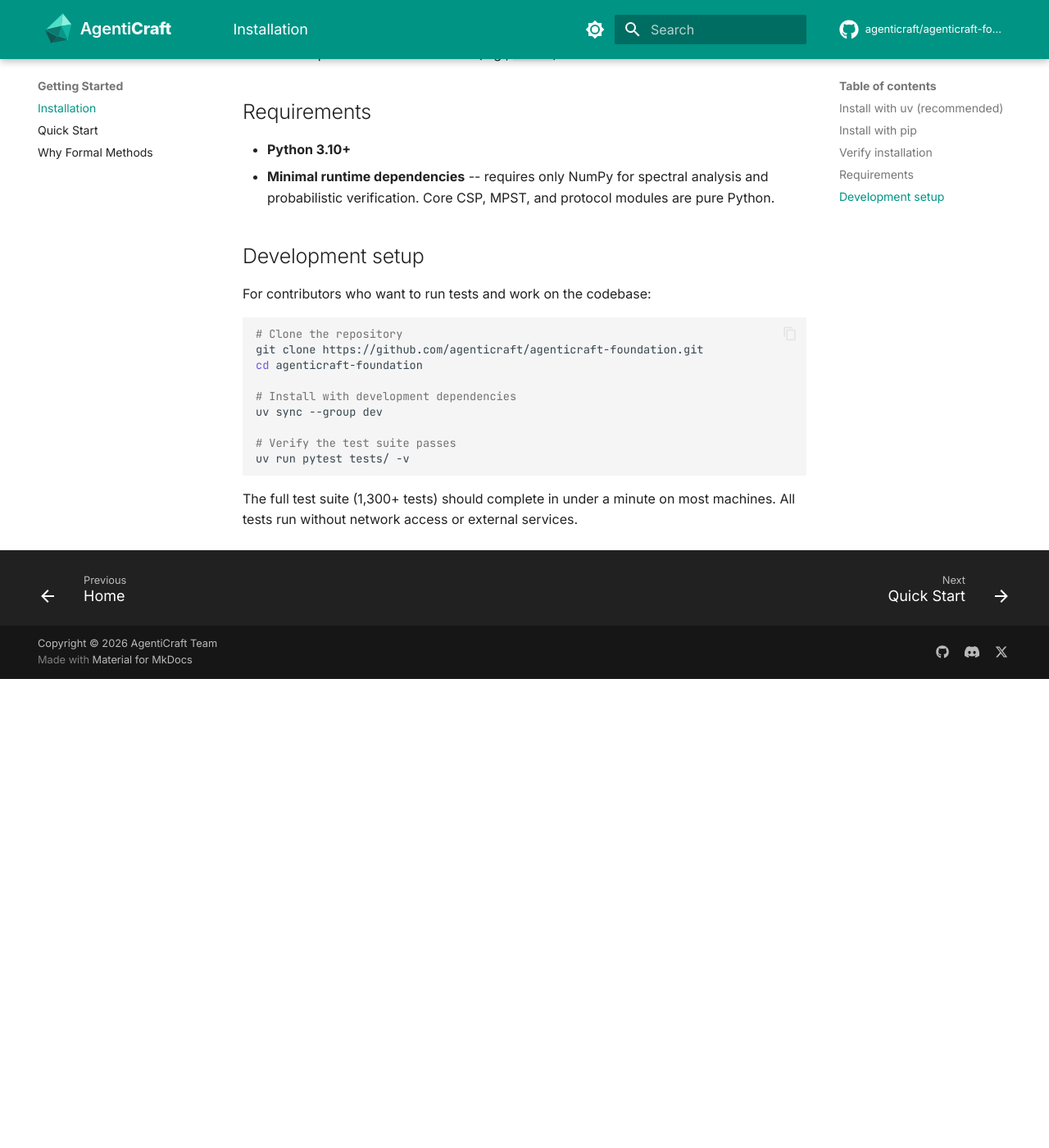
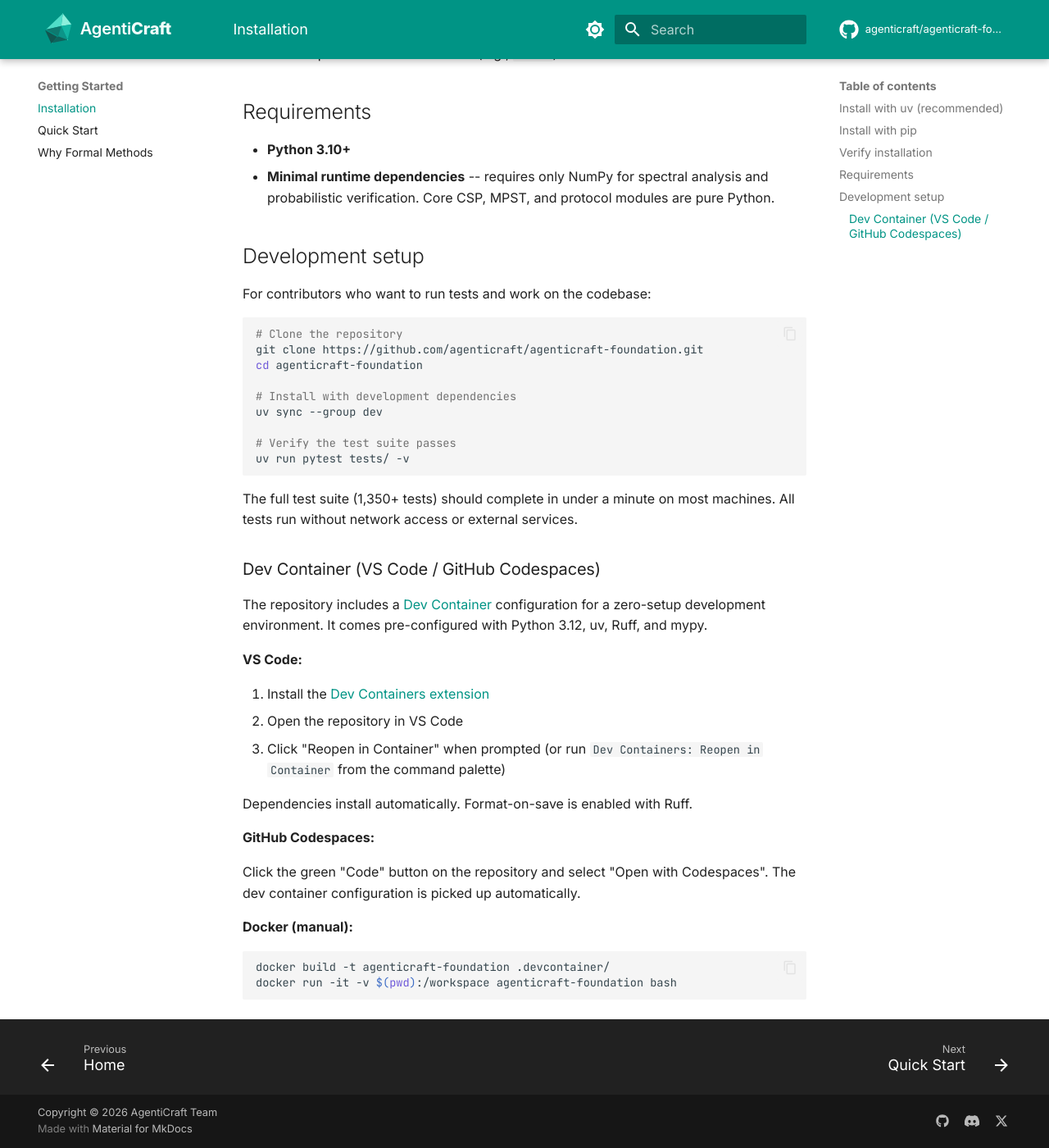
Before and after one commit to agenticraft/agenticraft-foundation, an MkDocs documentation site: the page built from docs/getting-started/installation.md, in a window 1280 px wide and 1400 px high, scrolled down 650 px. Shown: the whole window at 82% size. Built offline with MkDocs 1.6.1 and Material for MkDocs 9.7.7, drawn with Linux system fonts in a browser that asks for light colours; comment, search, counter and statistics services are not loaded; before the commit the page ends 1478 px from its top, so only the background shows below that.

Commit message:
docs: add dev container setup to README and installation guide
Docker build tested — all 32 serialization tests pass, lint clean,
imports verified inside the container.

````diff
--- a/docs/getting-started/installation.md
+++ b/docs/getting-started/installation.md
@@ -43,4 +43,27 @@ uv sync --group dev
 uv run pytest tests/ -v
 ```
 
-The full test suite (1,300+ tests) should complete in under a minute on most machines. All tests run without network access or external services.
+The full test suite (1,350+ tests) should complete in under a minute on most machines. All tests run without network access or external services.
+
+### Dev Container (VS Code / GitHub Codespaces)
+
+The repository includes a [Dev Container](https://containers.dev/) configuration for a zero-setup development environment. It comes pre-configured with Python 3.12, uv, Ruff, and mypy.
+
+**VS Code:**
+
+1. Install the [Dev Containers extension](https://marketplace.visualstudio.com/items?itemName=ms-vscode-remote.remote-containers)
+2. Open the repository in VS Code
+3. Click "Reopen in Container" when prompted (or run `Dev Containers: Reopen in Container` from the command palette)
+
+Dependencies install automatically. Format-on-save is enabled with Ruff.
+
+**GitHub Codespaces:**
+
+Click the green "Code" button on the repository and select "Open with Codespaces". The dev container configuration is picked up automatically.
+
+**Docker (manual):**
+
+```bash
+docker build -t agenticraft-foundation .devcontainer/
+docker run -it -v $(pwd):/workspace agenticraft-foundation bash
+```
````
Also changed, not shown: README.md (+9 -0 lines).
